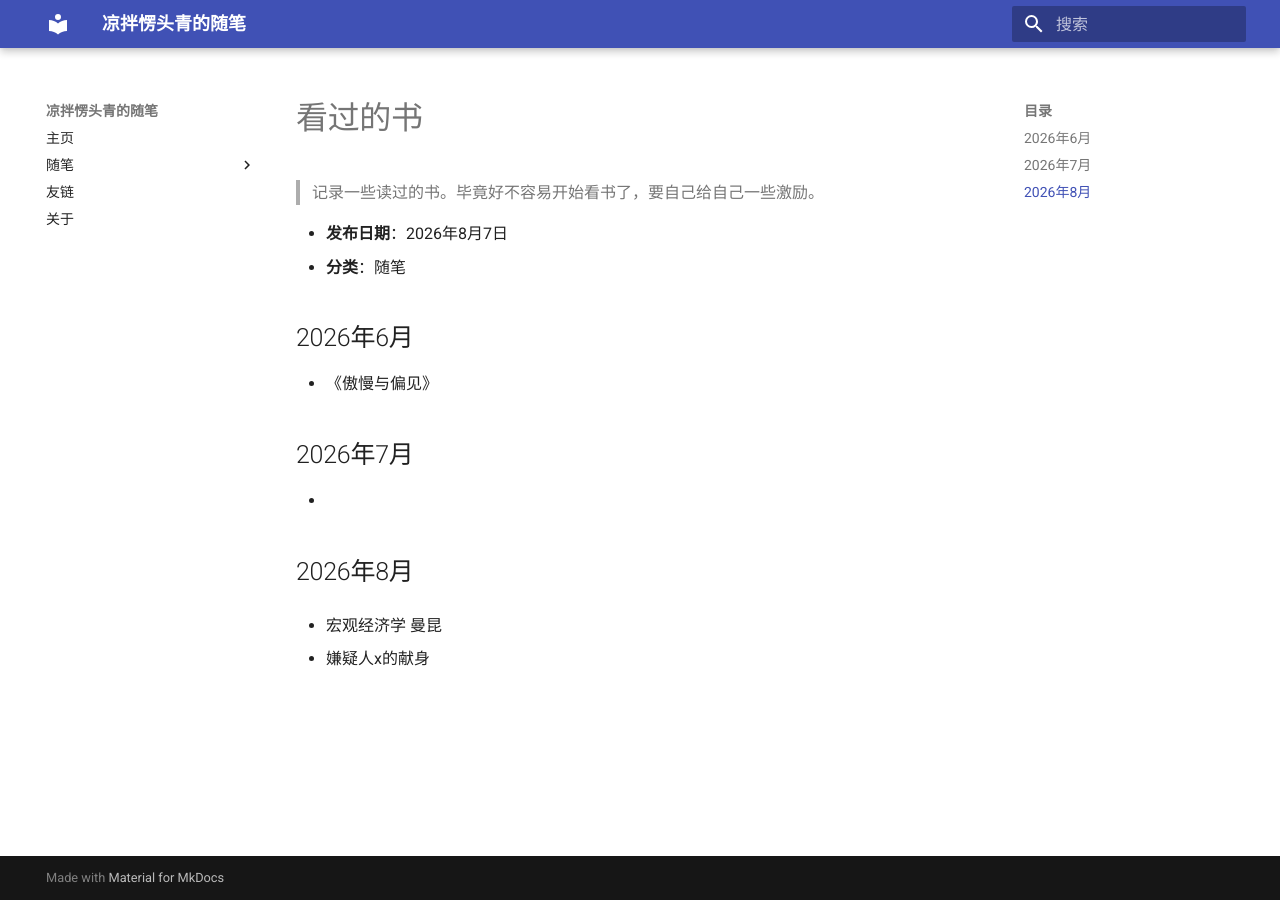
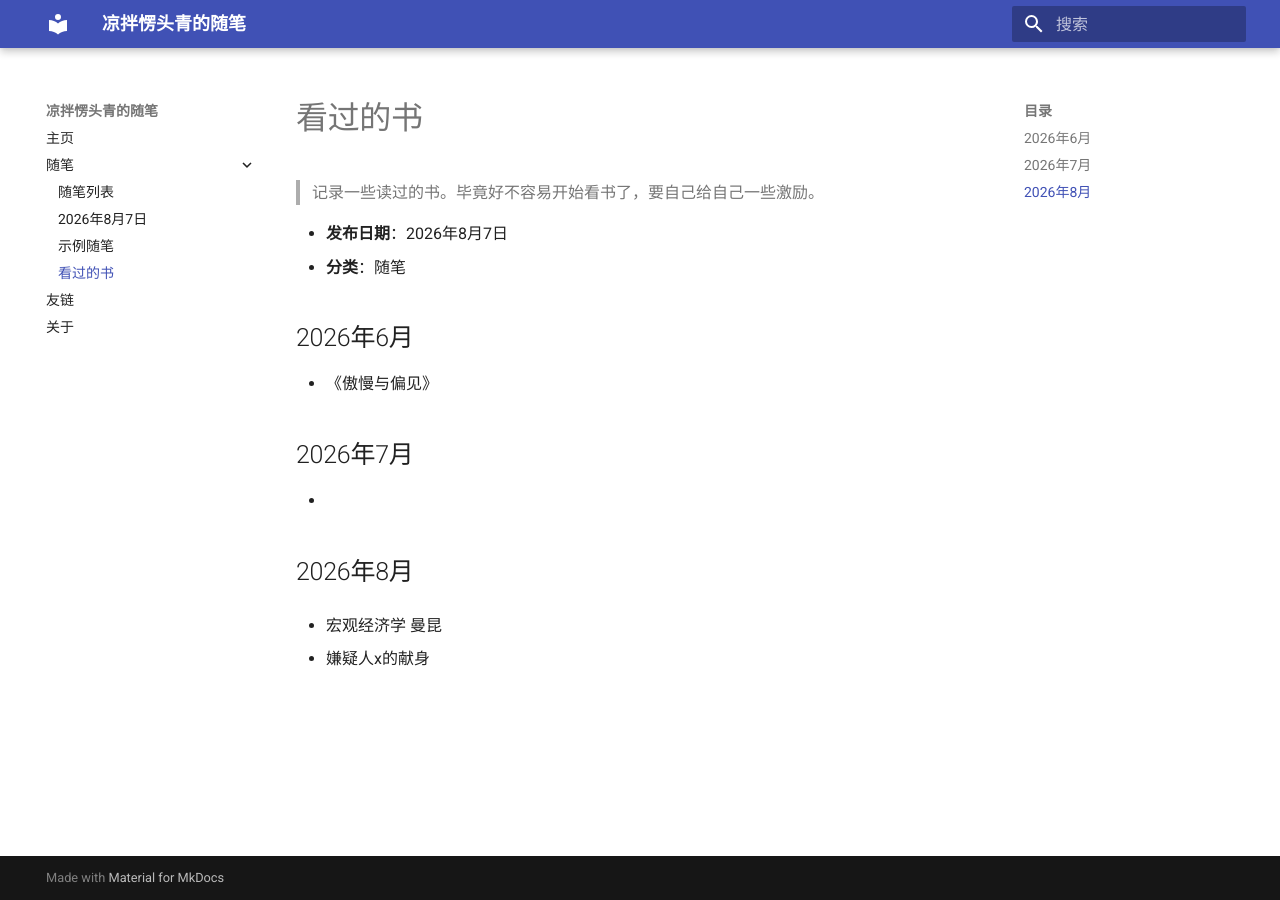
Before and after one commit to liangbanlengtouqing/liangbanlengtouqing_website.github.io, an MkDocs documentation site: the page built from docs/course/看过的书.md, in a window 1280 px wide. Built offline with MkDocs 1.6.1 and Material for MkDocs 9.7.7, drawn with Linux system fonts in a browser that asks for light colours.

Commit message:
fix: add new post to nav

```diff
--- a/mkdocs.yml
+++ b/mkdocs.yml
@@ -13,5 +13,6 @@ nav:
       - 随笔列表: course/index.md
       - 2026年8月7日: course/2026年8月7日.md
       - 示例随笔: course/example.md
+      - 看过的书: course/看过的书.md
   - 友链: friends/index.md
   - 关于: about/index.md
```
